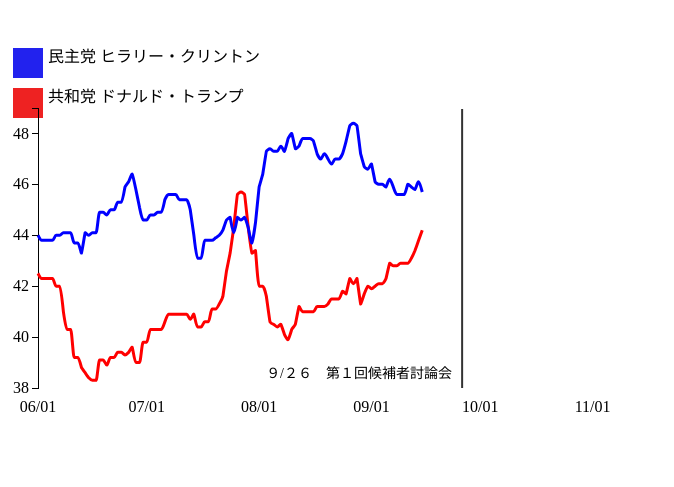
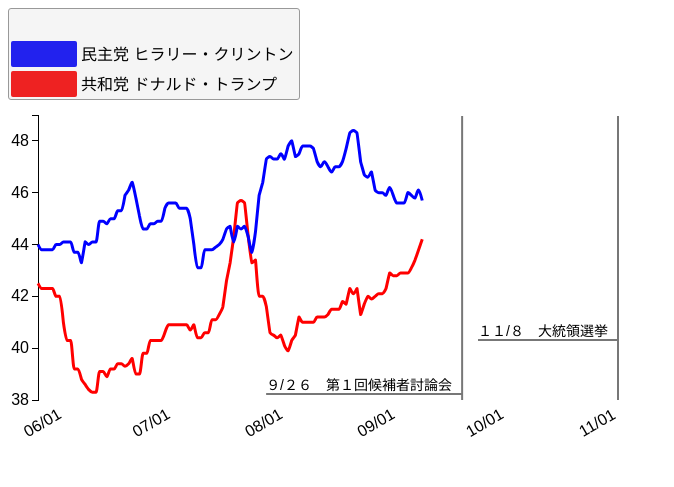
Before and after one commit to keisuke-osone/lineChartWithDeadline, a plain HTML site: page line.html in a window 1280 px wide. Shown: the whole page, without its empty margins (0-674 px from the left). Drawn offline with Linux system fonts and the light colour scheme.

Commit message:
modify layout

```diff
--- a/css/style.css
+++ b/css/style.css
@@ -1,3 +1,10 @@
+body {
+  font-family: sans-serif, Helvetica,
+      "Hiragino Kaku Gothic ProN",
+      "ヒラギノ角ゴ ProN W3",
+      Meiryo,
+      メイリオ;
+}
 iframe {
     margin: 0;
     padding: 0;
@@ -17,23 +24,35 @@ path.area {
 }
 
 #legend {
-  height: 80px;
+  background-color: #f5f5f5;
+  border: solid #999 1px;
+  border-radius: 3px;
+  height: 90px;
+  width: 290px;
 }
 
 #legend #target-date {
-  height: 30px;
-  margin: 5px;
+  font-size: 14px;
+  height: 26px;
+  margin: 2px;
+  text-align: right;
 }
 
-#legend .color {
-  height: 30px;
-  margin: 5px;
-  width: 30px;
+#legend .status {
+  height: 26px;
+  width: 216px;
+  margin: 2px;
 }
 
 #legend .approval-rate {
-  height: 30px;
-  margin: 5px;
+  border-radius: 2px;
+  color: #fff;
+  height: 26px;
+  width: 66px;
+  margin: 2px;
+  -webkit-align-items: center;
+  align-items: center;
+  text-align: center;
 }
 
 
@@ -44,6 +63,8 @@ path.area {
 
 .flex-box {
     display: flex;
+    -webkit-align-items: center;
+    align-items: center;
 }
 
 .x.axis line {
--- a/js/lineChart.js
+++ b/js/lineChart.js
@@ -1,4 +1,4 @@
-var margin = {top: 20, right: 30, bottom: 80, left: 30},
+var margin = {top: 15, right: 30, bottom: 80, left: 30},
     width = 640 - margin.left - margin.right,
     height = 380 - margin.top - margin.bottom;
 
@@ -74,12 +74,16 @@ d3.csv(DATA_PATH + "data.csv", type, function(error, data) {
                     .attr('class', 'flex-box');
 
     legend.append('div')
+        .attr('id', function(d) {
+            return 'approval-rate-' + d;
+        })
         .attr('class', function(d) {
-            return 'color ' + d;
+            return 'approval-rate';
         })
         .style('background-color', function(d) {
             return PARTY_COLOR[d];
         });
+
 
     legend.append('div')
         .attr('class', function(d) {
@@ -87,11 +91,6 @@ d3.csv(DATA_PATH + "data.csv", type, function(error, data) {
         })
         .text(function(d) {
             return PARTY_NAME[d] + ' ' + CANDIDATE_NAME_JP[d]
-        });
-
-    legend.append('div')
-        .attr('id', function(d) {
-            return 'approval-rate-' + d;
         });
 
 
@@ -104,8 +103,12 @@ d3.csv(DATA_PATH + "data.csv", type, function(error, data) {
 
     svg.append("g")
         .attr("class", "x axis")
-      .attr("transform", "translate(0," + (height + 10) + ")")
-      .call(xAxis);
+        .attr("transform", "translate(0," + (height + 15) + ")")
+        .call(xAxis)
+        .selectAll("text")
+        .attr("transform", function(d) {
+            return "rotate(-30)"
+        });
 
     svg.append("g")
       .attr("class", "y axis")
@@ -117,7 +120,6 @@ d3.csv(DATA_PATH + "data.csv", type, function(error, data) {
         .enter()
         .append('line')
         .attr('stroke', '#333')
-        .attr('stroke-width', 0)
         .attr('class', 'guide')
         .attr('x1', function (d) {
             return x(d.date);
@@ -133,7 +135,7 @@ d3.csv(DATA_PATH + "data.csv", type, function(error, data) {
         .on('mouseover', function(d) {
             actionEvent(this, d);
         })
-        .attr('stroke-width', 2)
+        .attr('stroke-width', 1)
         .attr("opacity", 0);
 
     var nearest_line = 0;
@@ -141,7 +143,7 @@ d3.csv(DATA_PATH + "data.csv", type, function(error, data) {
         .data(events)
         .enter()
         .append('line')
-        .attr('stroke', '#333')
+        .attr('stroke', '#777')
         .attr('stroke-width', 0)
         .attr('class', 'event')
         .attr('x1', function (d) {
@@ -156,6 +158,40 @@ d3.csv(DATA_PATH + "data.csv", type, function(error, data) {
         .attr("opacity", function (d) {
             if (d.date > Date.now() && nearest_line == 0)  {
                 nearest_line = 1;
+                return 1;
+            } else if (d.Event == '１１/８　大統領選挙') {
+                return 1;
+            }
+            return 0;
+        });
+
+
+    var nearest_under_line = 0;
+    svg.selectAll('.events')
+        .data(events)
+        .enter()
+        .append('line')
+        .attr('stroke', '#777')
+        .attr('stroke-width', 0)
+        .attr('class', 'event')
+        .attr('x1', function (d) {
+            return x(d.date) - d.Event.length * 14;
+        })
+        .attr('y1', function (d, i) {
+            return height - i * 18 - 6;
+        })
+        .attr('x2', function (d) {
+            return x(d.date);
+        })
+        .attr('y2', function (d, i) {
+            return height - i * 18 - 6;
+        })
+        .attr('stroke-width', 2)
+        .attr("opacity", function (d) {
+            if (d.date > Date.now() && nearest_under_line == 0)  {
+                nearest_under_line = 1;
+                return 1;
+            } else if (d.Event == '１１/８　大統領選挙') {
                 return 1;
             }
             return 0;
@@ -179,11 +215,13 @@ d3.csv(DATA_PATH + "data.csv", type, function(error, data) {
             if (d.date > Date.now() && nearest_name == 0)  {
                 nearest_name = 1;
                 return 1;
+            } else if (d.Event == '１１/８　大統領選挙') {
+                return 1;
             }
             return 0;
         })
         .style('font-size', '14px')
-        .style('background-color', '#333')
+        .style('background-color', '#777')
         .text(function(d){ return d.Event;});
 
     svg.selectAll('.line')
@@ -192,7 +230,7 @@ d3.csv(DATA_PATH + "data.csv", type, function(error, data) {
         .append('path')
             .attr('class', 'line')
             .style('stroke', function(d) {
-                var color = '#000'
+                var color = '#444'
                 if (d[0].name == 'Clinton') {
                     color = '#00f'
                 } else if (d[0].name == 'Trump') {
@@ -206,7 +244,6 @@ d3.csv(DATA_PATH + "data.csv", type, function(error, data) {
             });
 
 
-
     var curtain = svg.append('rect')
         .attr('x', -1 * width)
         .attr('y', -1 * height)
@@ -217,8 +254,8 @@ d3.csv(DATA_PATH + "data.csv", type, function(error, data) {
         .style('fill', '#ffffff')
 
   var t = svg.transition()
-    .delay(750)
-    .duration(600)
+            .delay(550)
+            .duration(3000)
             .ease('linear')
             .each('end', function() {
               d3.select('line.guide')
@@ -235,7 +272,6 @@ d3.csv(DATA_PATH + "data.csv", type, function(error, data) {
     d3.select("#show_guideline").on("change", function(e) {
         curtain.attr("opacity", this.checked ? 0.75 : 1);
     })
-
 });
 
 function type(d) {
@@ -255,7 +291,6 @@ function actionEvent(line, d) {
         }
         var formatDay = d3.time.format('%Y/%m/%d');
         date = new Date(d.date);
-        // date = new Date([parameters]);
         d3.select('#target-date').text(formatDay(date));
     }
 }
--- a/line.html
+++ b/line.html
@@ -8,7 +8,9 @@
     <script src="lib/topojson.v0.min.js" charset="utf-8"></script>
 </head>
 <body>
-    <div id="legend"></div>
-    <div id="draw-area"></div>
+	<div id='frame'>
+	    <div id="legend"></div>
+	    <div id="draw-area"></div>
+    </div>
     <script type="text/javascript" src="js/config.js"></script>
     <script type="text/javascript" src="js/lineChart.js"></script>
```
Lines whose indentation alone changed are shown as unchanged.
